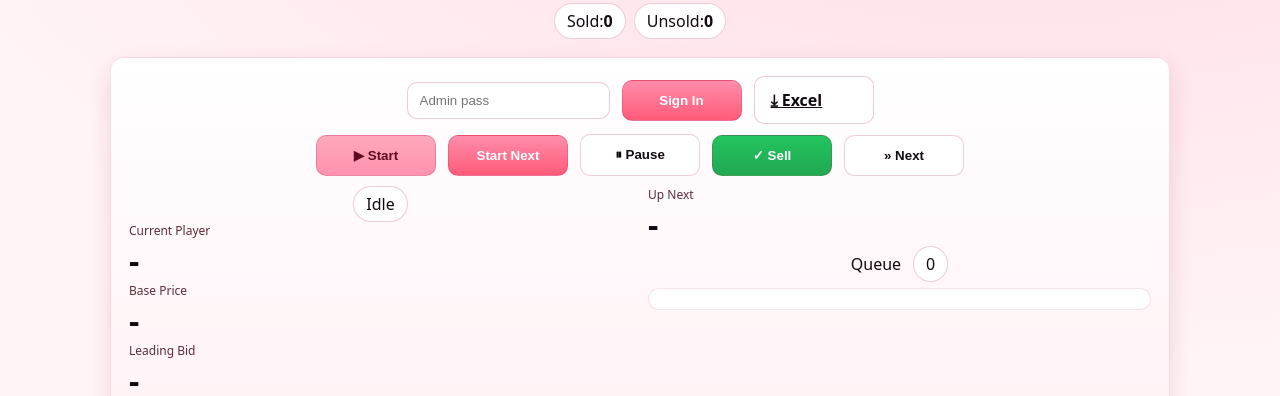
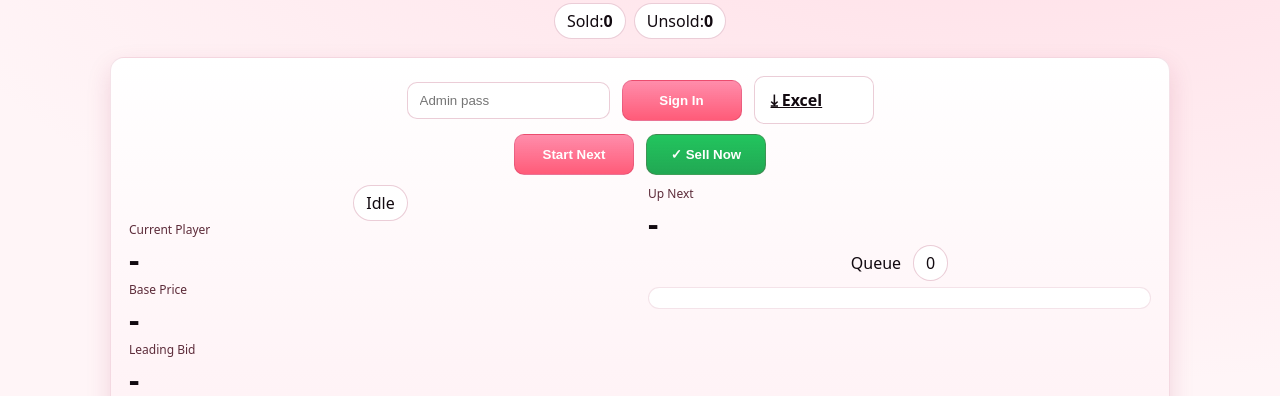
Before and after one commit to Dhankhar1/IP-Auction, a website: page public/admin.html in a window 1280 px wide. Shown: the part 53-449 px from the top of the page. Drawn offline with Linux system fonts and the light colour scheme; no server answers.

Commit message:
Admin UI: simplify controls to only 'Start Next' and 'Sell Now'; removed Start/Pause/Next buttons and handlers

```diff
--- a/public/admin.html
+++ b/public/admin.html
@@ -24,11 +24,8 @@
     </div>
 
     <div class="controls" style="margin-bottom:10px">
-      <button id="start" class="btn accent">▶ Start</button>
       <button id="startNext" class="btn primary">Start Next</button>
-      <button id="pause" class="btn">⏸ Pause</button>
-      <button id="sell" class="btn success">✓ Sell</button>
-      <button id="next" class="btn">» Next</button>
+      <button id="sell" class="btn success">✓ Sell Now</button>
     </div>
 
     <div class="grid grid-50">
@@ -62,7 +59,7 @@
 <script>
   function wsUrl(){const p=location.protocol==='https:'?'wss':'ws';return `${p}://${location.host}/ws`}
   let ws;const ui={
-    pass:pass, login:login, start:start, startNext:startNext, pause:pause, sell:sell, next:next,
+    pass:pass, login:login, startNext:startNext, sell:sell,
     msg:msg, phaseTag:phaseTag, cur:cur, base:base, lead:lead, cd:cd, upNext:upNext, qCount:qCount, pending:pending,
     teams:document.getElementById('teams'), history:document.getElementById('history'),
     sold:document.getElementById('soldCount'), unsold:document.getElementById('unsoldCount')
@@ -75,11 +72,8 @@
   }
   connect();
   ui.login.onclick=()=>ws.send(JSON.stringify({type:'login',role:'admin',pass:ui.pass.value}));
-  ui.start.onclick=()=>ws.send(JSON.stringify({type:'admin',action:'start'}));
   ui.startNext.onclick=()=>ws.send(JSON.stringify({type:'admin',action:'startNext'}));
-  ui.pause.onclick=()=>ws.send(JSON.stringify({type:'admin',action:'pause'}));
   ui.sell.onclick=()=>ws.send(JSON.stringify({type:'admin',action:'closeAndSell'}));
-  ui.next.onclick=()=>ws.send(JSON.stringify({type:'admin',action:'next'}));
   // HTTP fallback poll
   setInterval(async()=>{try{const r=await fetch('/debug/state',{cache:'no-store'}); render(await r.json());}catch{}},1000);
   let cdTimer;
```
